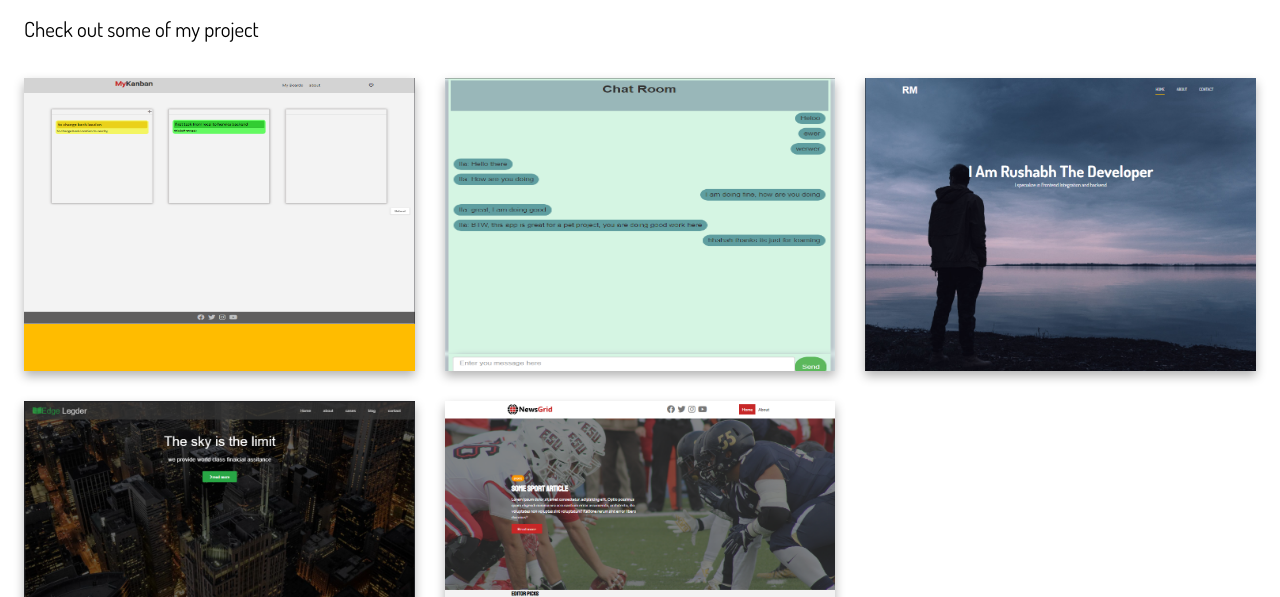
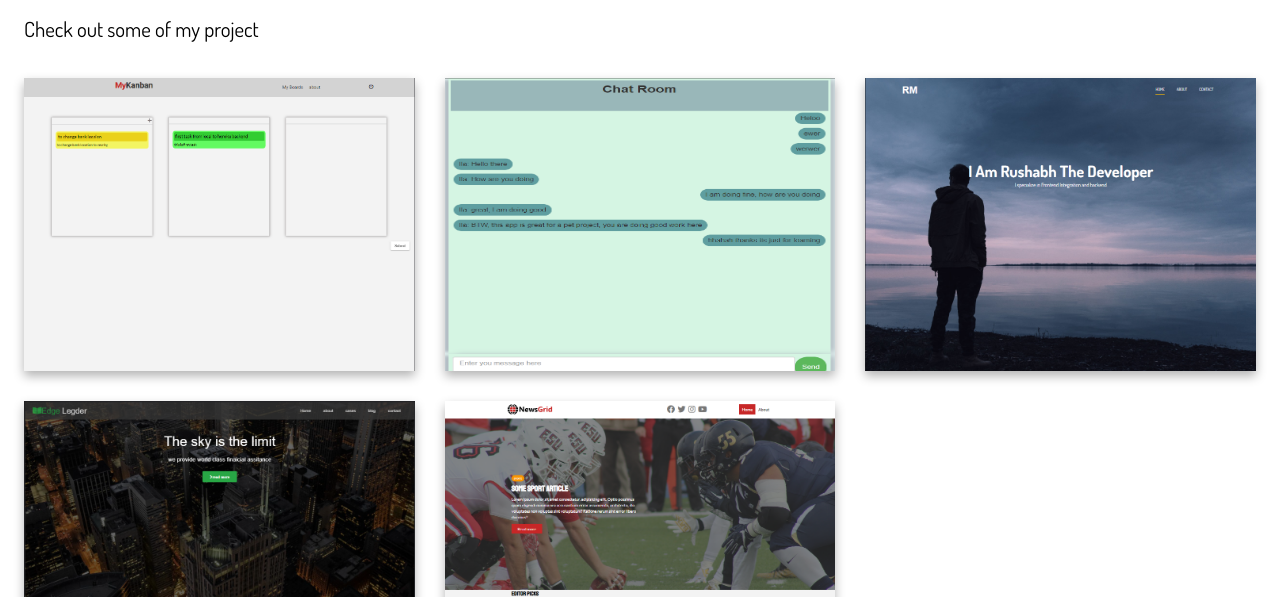
Before and after one commit to rushabh0021/rushabhmodi, a website: page work.html in a window 1280 px wide. Shown: the part 203-800 px from the top of the page. Drawn offline with Linux system fonts and the light colour scheme.

Commit message:
height removed from kanban image

```diff
--- a/css/main.css
+++ b/css/main.css
@@ -98,9 +98,9 @@ input[class^='btn-']:hover {
 .chat-app-img {
   height: 307px !important;
 }
-.kanban-image {
+/* .kanban-image {
   height: 246px !important;
-}
+} */
 .item {
   position: relative;
   background: #ffbc00;
```
